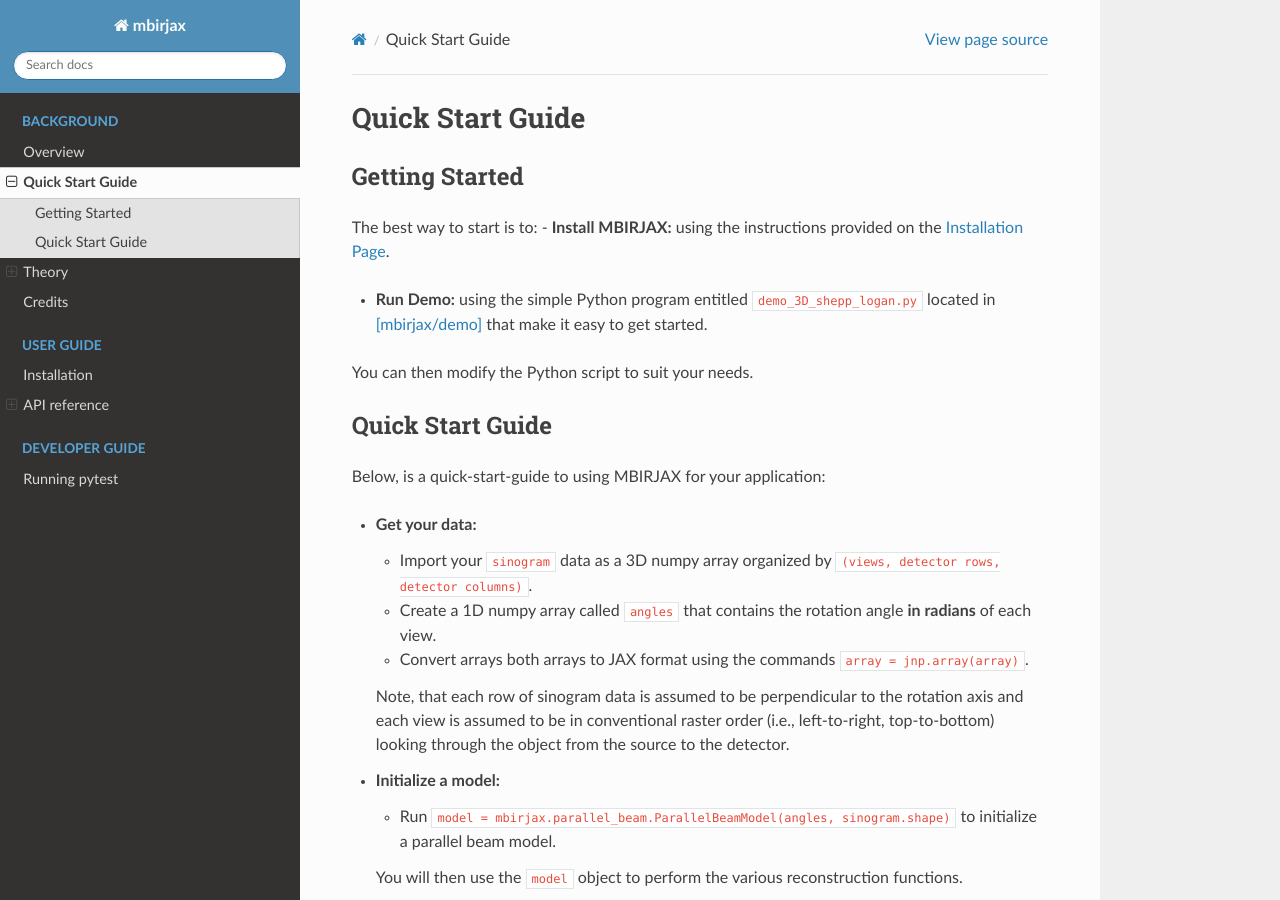
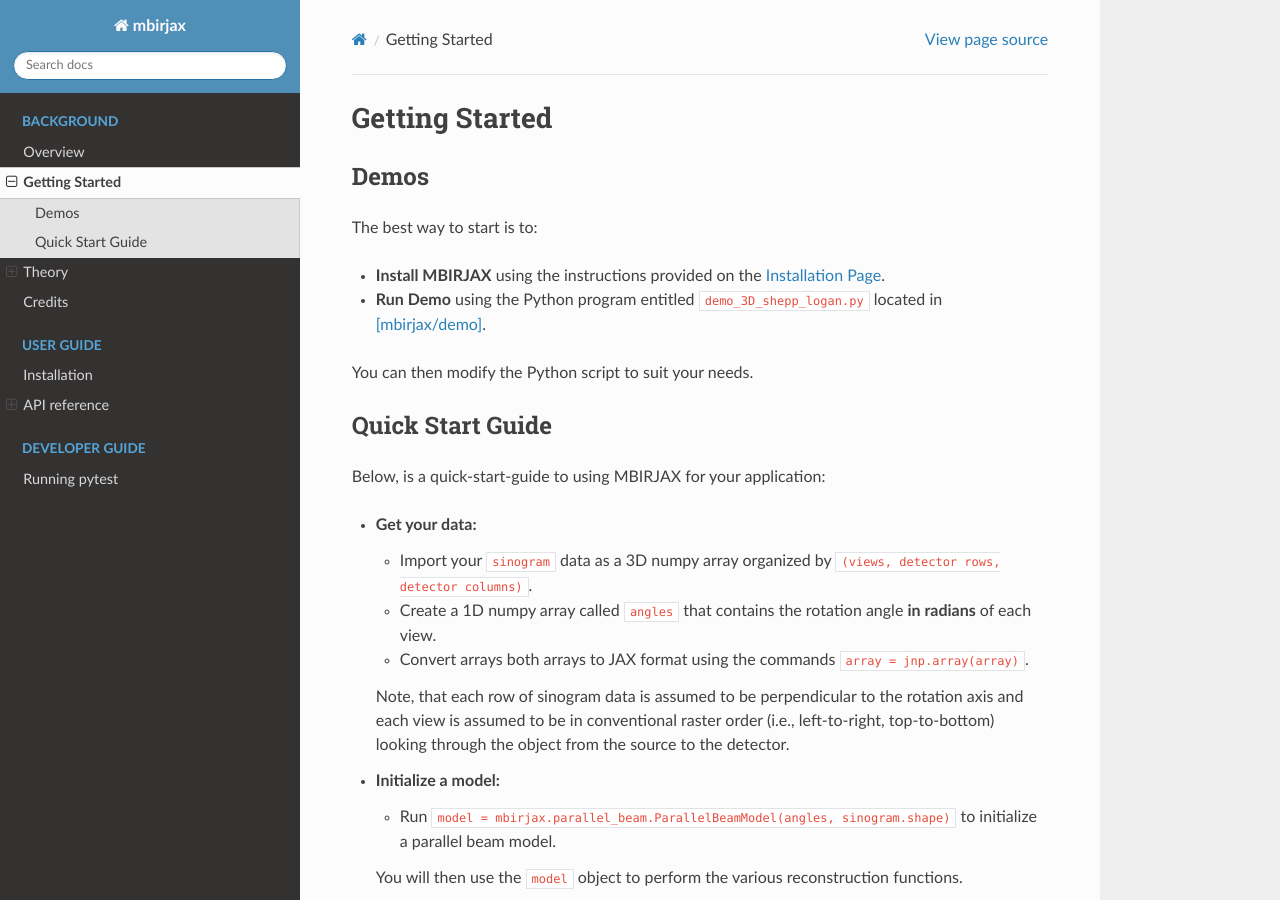
Before and after one commit to cabouman/mbirjax, a Sphinx documentation site: the page built from docs/source/quick_start.rst, in a window 1280 px wide and 900 px high. Built offline with Sphinx 7.4.7 and the Read the Docs theme 2.0.0, drawn with Linux system fonts in a browser that asks for light colours.

Commit message:
More improvements to docs

```diff
--- a/docs/source/index.rst
+++ b/docs/source/index.rst
@@ -27,7 +27,7 @@ Indices and tables
    :caption: Background
 
    overview
-   examples
+   quick_start
    theory
    credits
 
--- a/docs/source/examples.rst
+++ b/docs/source/quick_start.rst
@@ -1,15 +1,16 @@
-=================
-Quick Start Guide
-=================
+===============
+Getting Started
+===============
 
-Getting Started
-~~~~~~~~~~~~~~~
+Demos
+~~~~~
 
 
 The best way to start is to:
-- **Install MBIRJAX:** using the instructions provided on the :ref:`Installation Page <installation_label>`.
 
-- **Run Demo:** using the simple Python program entitled ``demo_3D_shepp_logan.py`` located in `[mbirjax/demo] <https://github.com/cabouman/mbirjax/tree/main/demo>`__ that make it easy to get started.
+- **Install MBIRJAX** using the instructions provided on the :ref:`Installation Page <installation_label>`.
+
+- **Run Demo** using the Python program entitled ``demo_3D_shepp_logan.py`` located in `[mbirjax/demo] <https://github.com/cabouman/mbirjax/tree/main/demo>`__.
 
 You can then modify the Python script to suit your needs.
 
```
Also changed, not shown: 1 other file.
